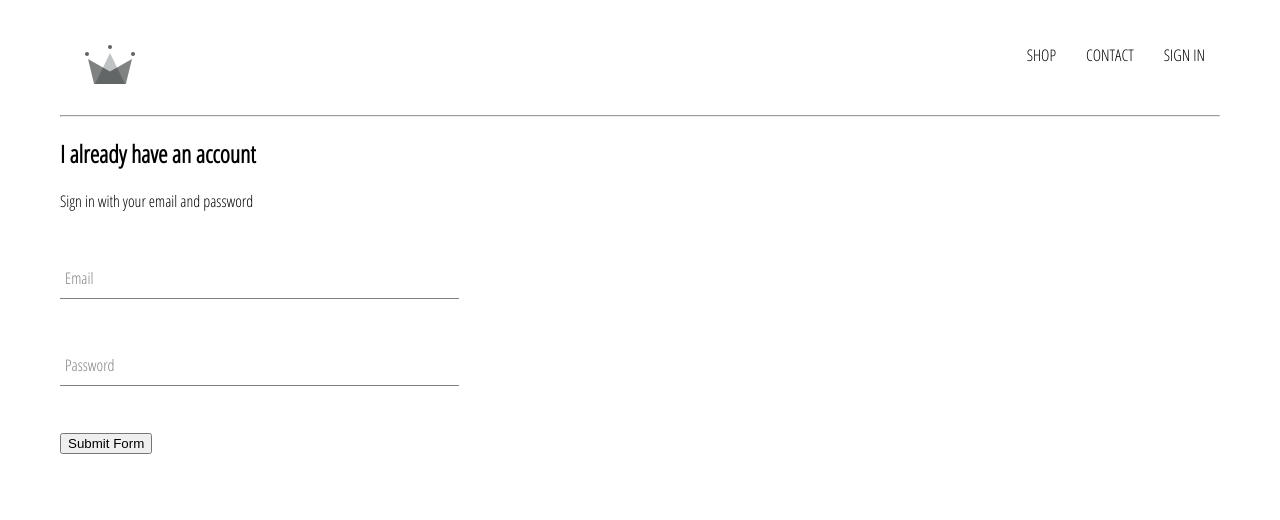
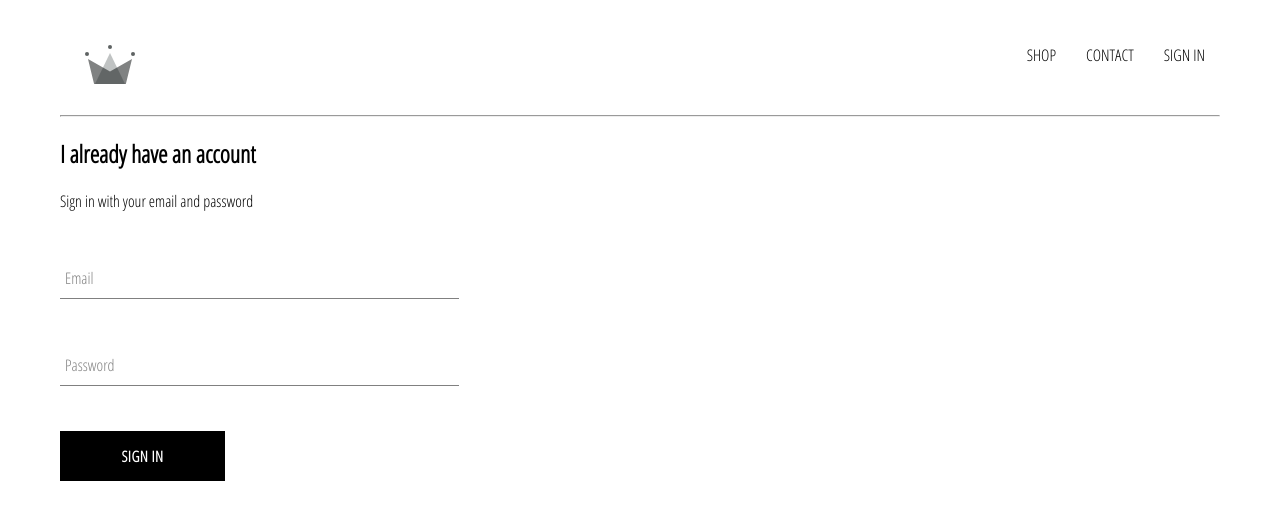
Before and after one commit to tholscoa/react-ecommerce, a React (Create React App) app: page /signin in a window 1280 px wide. Shown: the top 520 px of the page. Built offline with nearby package versions, Linux system fonts and the light colour scheme.

Commit message:
custom button component added

```diff
--- /dev/null
+++ b/src/components/custom-button/custom-button.component.jsx
@@ -0,0 +1,10 @@
+import React from 'react';
+
+import './custom-button.styles.scss';
+
+const CustomButton = ({children, ...otherProps}) => (
+  <button className="custom-button" {...otherProps}>
+    {children}
+  </button>
+);
+export default CustomButton;
--- /dev/null
+++ b/src/components/custom-button/custom-button.styles.scss
@@ -0,0 +1,22 @@
+.custom-button {
+  min-width: 165px;
+  width: auto;
+  height: 50px;
+  letter-spacing: 0.5px;
+  line-height: 50px;
+  padding: 0 35px 0 35px;
+  font-size: 15px;
+  background-color: black;
+  color: white;
+  text-transform: uppercase;
+  font-family: 'Open Sans Condensed';
+  font-weight: bolder;
+  border: none;
+  cursor: pointer;
+
+  &:hover {
+    background-color: white;
+    color: black;
+    border: 1px solid black;
+  }
+}
--- a/src/components/sign-in/sign-in.component.jsx
+++ b/src/components/sign-in/sign-in.component.jsx
@@ -2,6 +2,8 @@
 
 import FormInput from '../form-input/form-input.component';
 import './sign-in.styles.scss';
+
+import CustomButton from '../custom-button/custom-button.component'
 
 class SignIn extends React.Component {
   constructor(props) {
@@ -48,7 +50,7 @@
             label='Password'
             required />
 
-          <FormInput type="button" value="Submit Form" />
+          <CustomButton type='button'>Sign in</CustomButton>
         </form>
       </div>
     )
--- a/src/components/sign-in/sign-in.styles.scss
+++ b/src/components/sign-in/sign-in.styles.scss
@@ -1,3 +1,6 @@
 .sign-in{
   width: 30vw;
 }
+.title{
+  margin:10px 0;
+}
```
Also changed, not shown: 1 other file (tests, documents, lock files or other folders).
